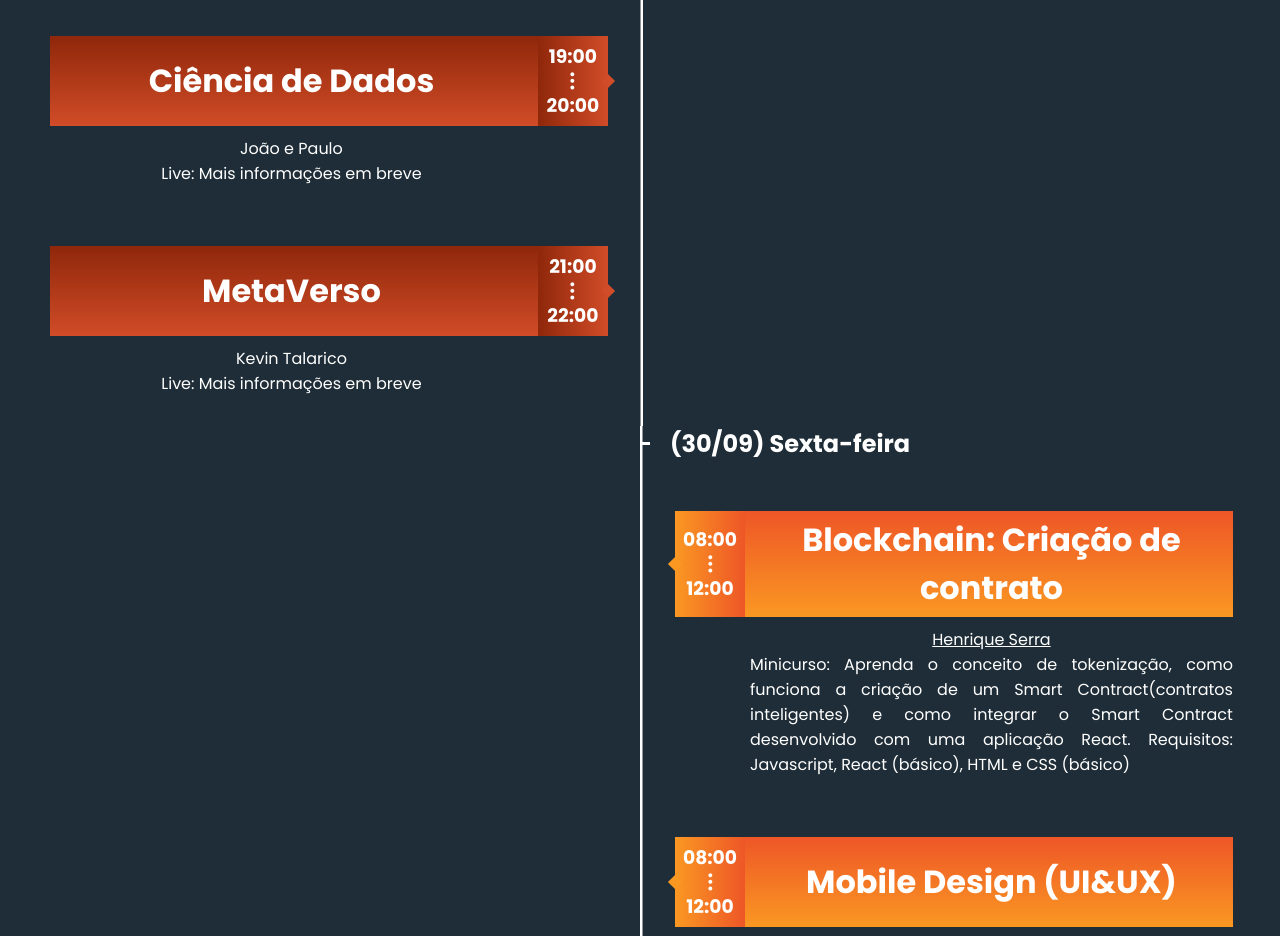
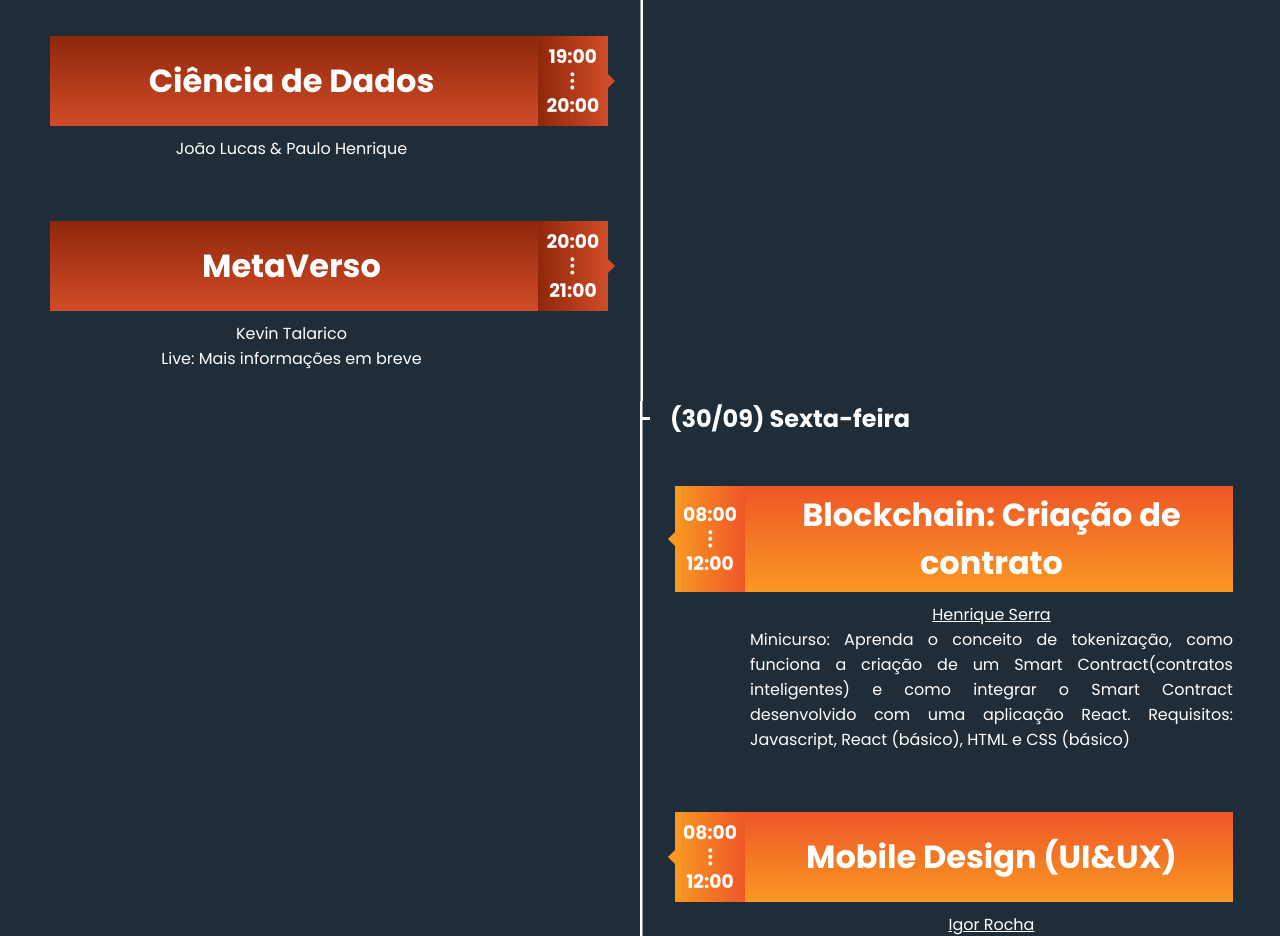
Before and after one commit to igorroc/sinform, a React (Vite) app: page / in a window 1280 px wide. Shown: the part 5760-6696 px from the top of the page. Built offline with nearby package versions, Linux system fonts and the light colour scheme; the HTML template or start-up script is replaced by a standard one.

Commit message:
[add]: João e Paulo (commented)

```diff
--- a/public/Palestrantes.js
+++ b/public/Palestrantes.js
@@ -9,6 +9,8 @@ import imgKatia from "../src/assets/palestrantes/katia.png"
 import imgAllan from "../src/assets/palestrantes/allan.png"
 import imgThiago from "../src/assets/palestrantes/thiago.png"
 import imgMarcus from "../src/assets/palestrantes/marcus.png"
+import imgJoao from "../src/assets/palestrantes/joao.jpg"
+import imgPaulo from "../src/assets/palestrantes/paulo.jpg"
 
 export default {
 	info: [
@@ -101,8 +103,19 @@ export default {
 			nome: "Mateus Reis",
 			id: "MateusReis",
 			foto: img,
-			descricao: "",
 			variacao: "extra dots TL orange",
 		},
+		// {
+		// 	nome: "João Lucas Oliveira",
+		// 	id: "JoaoLucas",
+		// 	foto: imgJoao,
+		// 	variacao: "extra triangle BL red",
+		// },
+		// {
+		// 	nome: "Paulo Henrique Dal Bello",
+		// 	id: "PauloHenrique",
+		// 	foto: imgPaulo,
+		// 	variacao: "extra triangle BR red",
+		// },
 	],
 }
--- a/public/Programacao.js
+++ b/public/Programacao.js
@@ -155,13 +155,21 @@ export default {
 					inicio: "19:00",
 					fim: "20:00",
 					titulo: "Ciência de Dados",
-					palestrante: "João e Paulo",
-					descricao: "Live: Mais informações em breve",
+					// titulo: "Saúde de Ativos de Mina - Ciência de Dados aplicado a Mineração no Brasil",
+					palestrante: "João Lucas & Paulo Henrique",
+					// descricao: `Live: A tomada de decisão nas atividades de manutenção, têm o desafio diário de coletar, classificar,
+					// analisar dados e gerar informações que sejam úteis para as intervenções assertivas. Em meio a
+					// era da Inteligência Artificial (I.A.) a I.A. tem se tornado uma ferramenta essencial em processos
+					// de tomada de decisão de modo a economizar tempo, minimizar custos e otimizar processos.
+					// Neste fórum, será apresentado ao público como a I.A. tem transformado o processo de
+					// monitoramento de equipamentos de mina e ajudado a melhorar a tomada de decisão em ações
+					// preventivas de falhas catastróficas de equipamentos de Mina.`,
 					tipo: "live",
+					// link: "#JoaoLucas",
 				},
 				{
-					inicio: "21:00",
-					fim: "22:00",
+					inicio: "20:00",
+					fim: "21:00",
 					titulo: "MetaVerso",
 					palestrante: "Kevin Talarico",
 					descricao: "Live: Mais informações em breve",
```
Also changed, not shown: src/assets/palestrantes/joao.jpg (added), src/assets/palestrantes/paulo.jpg (added).
